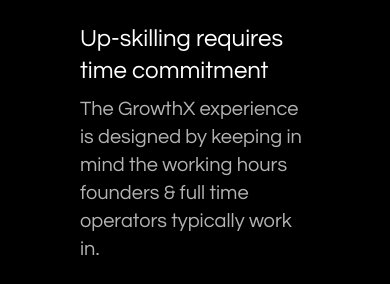
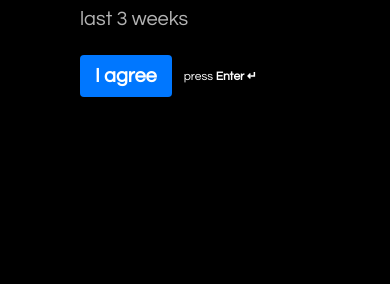
Before and after one commit to raibove/gtx-form, a React (Vite) app: page / in a window 390 px wide. Shown: the part 209-493 px from the top of the page. Built offline with nearby package versions, Linux system fonts and the light colour scheme.

Commit message:
update style for small screens

```diff
--- a/src/App.css
+++ b/src/App.css
@@ -41,3 +41,20 @@
   color: rgba(255, 255, 255, 0.7);
   margin-top: 8px;
 }
+
+@media only screen and (max-width: 576px){
+  .question-container{
+    padding: 0 40px;
+  }
+
+  .question-text{
+    font-size: 20px;
+    line-height: 24px;
+  }
+
+  .question-subtitle{
+    font-size: 17px;
+    line-height: 21px;
+  }
+
+}
--- a/src/FullScroll.css
+++ b/src/FullScroll.css
@@ -34,3 +34,9 @@
   justify-content: center;
   margin-top: 100px;
 }
+
+@media only screen and (max-width: 576px){
+  .full-scroll-page{
+    margin-top: 60px;
+  }
+}
--- a/src/components/RadioInput/RadioInput.css
+++ b/src/components/RadioInput/RadioInput.css
@@ -87,10 +87,8 @@
   line-height: 16px;
   font-family: sans-serif;
   border-radius: 2px;
-
   border-width: 1px;
   border-style: solid;
-
   font-weight: 700;
   display: flex;
   justify-content: center;
@@ -132,3 +130,10 @@
   margin-bottom: 5px;
   min-height: 30px;
 }
+
+@media only screen and (max-width: 576px){
+  .radio-text{
+    font-size: 18px;
+    line-height: 24px;
+  }
+}
--- a/src/components/SelectInput/SelectInput.jsx
+++ b/src/components/SelectInput/SelectInput.jsx
@@ -93,8 +93,8 @@
             borderRadius: 0,
             colors: {
               ...theme.colors,
-              primary25: "hotpink",
-              primary: "black",
+              primary25: "rgb(48,48,48,0.7)",
+              primary: "rgb(48,48,48)",
             },
           })}
           components={{DropdownIndicator:inputValue!==null ? null : (props) => <components.DropdownIndicator {...props}/>}}
--- a/src/components/TextInput/TextInput.css
+++ b/src/components/TextInput/TextInput.css
@@ -11,3 +11,9 @@
   outline: none;
   box-shadow: rgb(255, 255, 255) 0px 2px;
 }
+
+@media only screen and (max-width: 576px){
+  .text-input{
+    font-size: 24px;
+  }
+}
```
